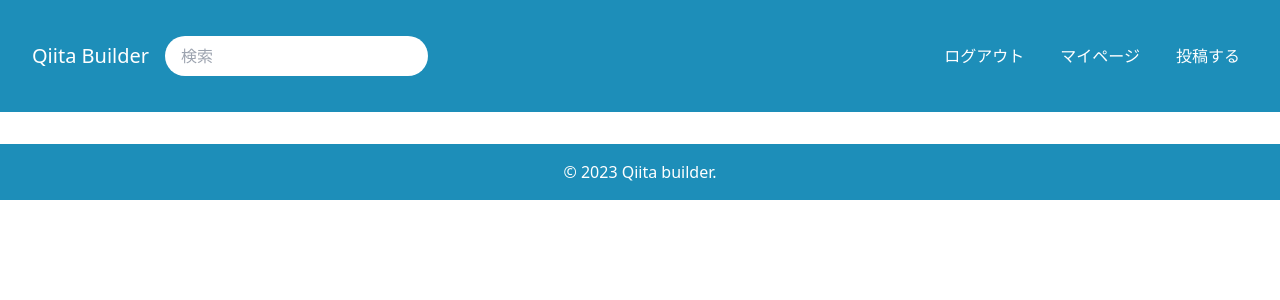
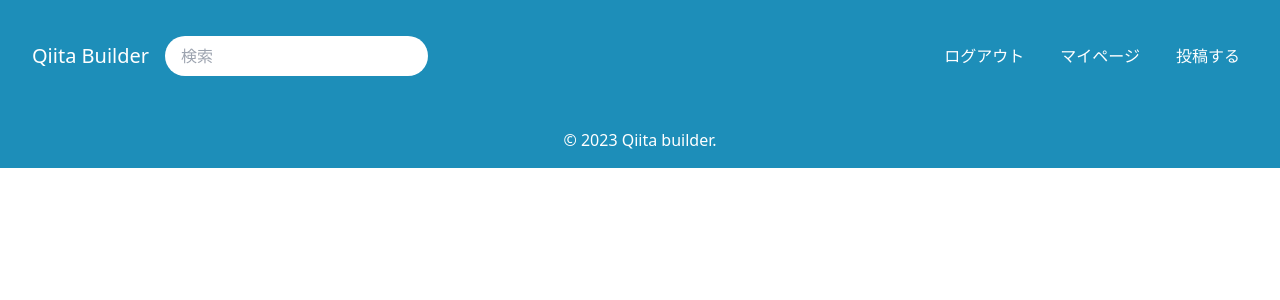
Before and after one commit to KonishiTatsuki/qiita-builder, a Nuxt app: page / in a window 1280 px wide. Shown: the top 300 px of the page. Built offline with nearby package versions, Linux system fonts and the light colour scheme.

Commit message:
bodyに左右100padding h1タグ用layout作成

```diff
--- a/assets/css/app.css
+++ b/assets/css/app.css
@@ -6,4 +6,10 @@
   .btn {
     @apply bg-[#1D8EB9] border-indigo-700 px-4 py-2 rounded-md text-base text-white border hover:text-gray-900;
   }
+  .body {
+    @apply px-28;
+  }
+  .title {
+    @apply text-4xl;
+  }
 }
--- a/layouts/default.vue
+++ b/layouts/default.vue
@@ -32,7 +32,7 @@
     </div>
   </header>
   <!-- output the page content -->
-  <div class="p-4">
+  <div class="body">
     <slot />
   </div>
 
```
